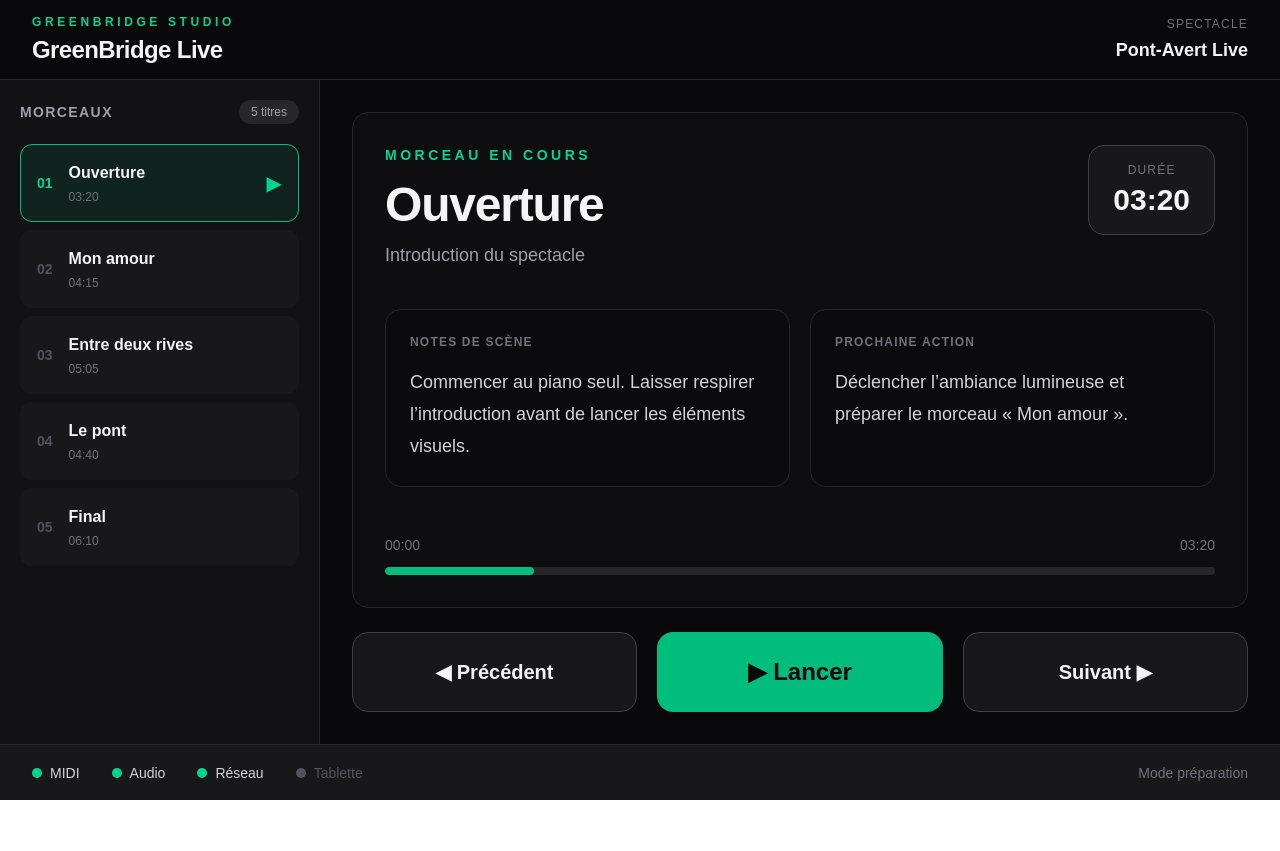
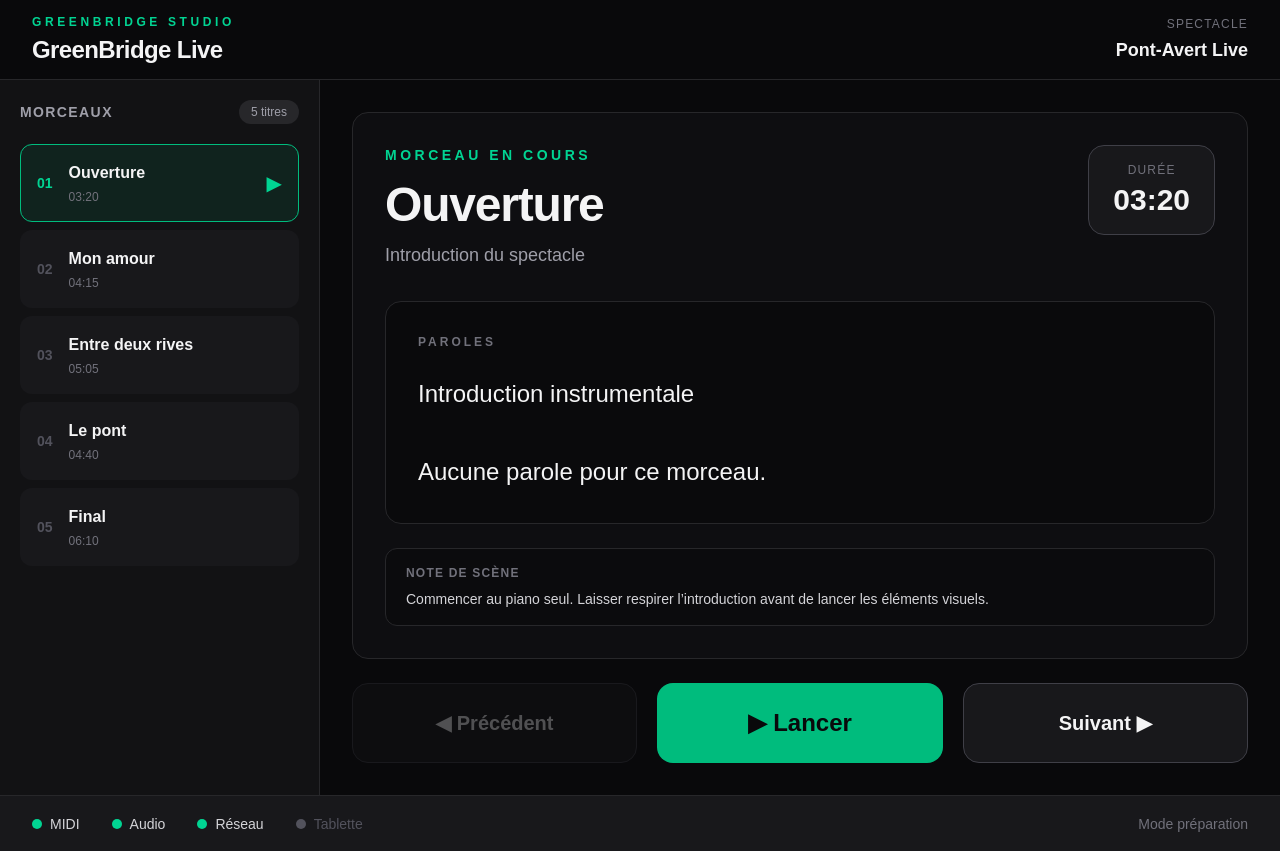
Before and after one commit to greenbridgestudio02/gb-live, a Next.js app: page / in a window 1280 px wide. Before the commit the page ends 800 px from the top, so only its background shows below. Built offline with nearby package versions, Linux system fonts and the light colour scheme.

Commit message:
Création du modèle de données du spectacle

```diff
--- a/app/components/Player.tsx
+++ b/app/components/Player.tsx
@@ -7,7 +7,7 @@ type PlayerProps = {
 export default function Player({ song }: PlayerProps) {
   return (
     <div className="flex flex-1 flex-col rounded-2xl border border-zinc-800 bg-zinc-900/40 p-8">
-      <div className="flex items-start justify-between">
+      <div className="flex items-start justify-between gap-8">
         <div>
           <p className="text-sm font-semibold uppercase tracking-[0.25em] text-emerald-400">
             Morceau en cours
@@ -33,37 +33,24 @@ export default function Player({ song }: PlayerProps) {
         </div>
       </div>
 
-      <div className="mt-10 grid grid-cols-2 gap-5">
-        <article className="rounded-2xl border border-zinc-800 bg-zinc-950/60 p-6">
-          <p className="text-xs font-semibold uppercase tracking-widest text-zinc-500">
-            Notes de scène
-          </p>
+      <section className="mt-8 flex-1 overflow-y-auto rounded-2xl border border-zinc-800 bg-zinc-950/70 p-8">
+        <p className="text-xs font-semibold uppercase tracking-[0.25em] text-zinc-500">
+          Paroles
+        </p>
 
-          <p className="mt-4 text-lg leading-8 text-zinc-300">
-            {song.stageNotes}
-          </p>
-        </article>
+        <div className="mt-6 whitespace-pre-line text-2xl font-medium leading-relaxed text-zinc-100">
+          {song.lyrics}
+        </div>
+      </section>
 
-        <article className="rounded-2xl border border-zinc-800 bg-zinc-950/60 p-6">
-          <p className="text-xs font-semibold uppercase tracking-widest text-zinc-500">
-            Prochaine action
-          </p>
+      <div className="mt-6 rounded-xl border border-zinc-800 bg-zinc-950/50 px-5 py-4">
+        <p className="text-xs font-semibold uppercase tracking-widest text-zinc-500">
+          Note de scène
+        </p>
 
-          <p className="mt-4 text-lg leading-8 text-zinc-300">
-            {song.nextAction}
-          </p>
-        </article>
-      </div>
-
-      <div className="mt-auto pt-10">
-        <div className="mb-3 flex justify-between text-sm text-zinc-500">
-          <span>00:00</span>
-          <span>{song.duration}</span>
-        </div>
-
-        <div className="h-2 overflow-hidden rounded-full bg-zinc-800">
-          <div className="h-full w-[18%] rounded-full bg-emerald-500" />
-        </div>
+        <p className="mt-2 text-sm text-zinc-300">
+          {song.stageNotes}
+        </p>
       </div>
     </div>
   );
--- a/app/components/SongList.tsx
+++ b/app/components/SongList.tsx
@@ -2,9 +2,15 @@ import type { Song } from "../../types/show";
 
 type SongListProps = {
   songs: Song[];
+  currentSongIndex: number;
+  onSelectSong: (index: number) => void;
 };
 
-export default function SongList({ songs }: SongListProps) {
+export default function SongList({
+  songs,
+  currentSongIndex,
+  onSelectSong,
+}: SongListProps) {
   return (
     <aside className="w-80 border-r border-zinc-800 bg-zinc-900/60 p-5">
       <div className="mb-5 flex items-center justify-between">
@@ -19,11 +25,13 @@ export default function SongList({ songs }: SongListProps) {
 
       <div className="space-y-2">
         {songs.map((song, index) => {
-          const actif = index === 0;
+          const actif = index === currentSongIndex;
 
           return (
             <button
               key={song.id}
+              type="button"
+              onClick={() => onSelectSong(index)}
               className={`flex w-full items-center gap-4 rounded-xl border p-4 text-left transition ${
                 actif
                   ? "border-emerald-500 bg-emerald-500/10"
--- a/app/components/Transport.tsx
+++ b/app/components/Transport.tsx
@@ -1,15 +1,43 @@
-export default function Transport() {
+type TransportProps = {
+  currentSongIndex: number;
+  totalSongs: number;
+  onPrevious: () => void;
+  onNext: () => void;
+};
+
+export default function Transport({
+  currentSongIndex,
+  totalSongs,
+  onPrevious,
+  onNext,
+}: TransportProps) {
+  const isFirstSong = currentSongIndex === 0;
+  const isLastSong = currentSongIndex === totalSongs - 1;
+
   return (
     <div className="mt-6 grid grid-cols-3 gap-5">
-      <button className="rounded-2xl border border-zinc-700 bg-zinc-900 px-8 py-6 text-xl font-semibold transition hover:bg-zinc-800">
+      <button
+        type="button"
+        onClick={onPrevious}
+        disabled={isFirstSong}
+        className="rounded-2xl border border-zinc-700 bg-zinc-900 px-8 py-6 text-xl font-semibold transition hover:bg-zinc-800 disabled:cursor-not-allowed disabled:opacity-30 disabled:hover:bg-zinc-900"
+      >
         ◀ Précédent
       </button>
 
-      <button className="rounded-2xl bg-emerald-500 px-8 py-6 text-2xl font-bold text-zinc-950 transition hover:bg-emerald-400">
+      <button
+        type="button"
+        className="rounded-2xl bg-emerald-500 px-8 py-6 text-2xl font-bold text-zinc-950 transition hover:bg-emerald-400"
+      >
         ▶ Lancer
       </button>
 
-      <button className="rounded-2xl border border-zinc-700 bg-zinc-900 px-8 py-6 text-xl font-semibold transition hover:bg-zinc-800">
+      <button
+        type="button"
+        onClick={onNext}
+        disabled={isLastSong}
+        className="rounded-2xl border border-zinc-700 bg-zinc-900 px-8 py-6 text-xl font-semibold transition hover:bg-zinc-800 disabled:cursor-not-allowed disabled:opacity-30 disabled:hover:bg-zinc-900"
+      >
         Suivant ▶
       </button>
     </div>
--- a/app/page.tsx
+++ b/app/page.tsx
@@ -1,3 +1,7 @@
+"use client";
+
+import { useState } from "react";
+
 import Header from "./components/Header";
 import Player from "./components/Player";
 import SongList from "./components/SongList";
@@ -6,18 +10,42 @@ import Transport from "./components/Transport";
 import { show } from "../data/show";
 
 export default function Home() {
-  const currentSong = show.songs[0];
+  const [currentSongIndex, setCurrentSongIndex] = useState(0);
+
+  const currentSong = show.songs[currentSongIndex];
+
+  function goToPreviousSong() {
+    setCurrentSongIndex((currentIndex) =>
+      Math.max(currentIndex - 1, 0)
+    );
+  }
+
+  function goToNextSong() {
+    setCurrentSongIndex((currentIndex) =>
+      Math.min(currentIndex + 1, show.songs.length - 1)
+    );
+  }
 
   return (
     <main className="flex min-h-screen flex-col bg-zinc-950 text-zinc-100">
       <Header />
 
       <div className="flex flex-1">
-        <SongList songs={show.songs} />
+        <SongList
+          songs={show.songs}
+          currentSongIndex={currentSongIndex}
+          onSelectSong={setCurrentSongIndex}
+        />
 
         <section className="flex flex-1 flex-col p-8">
           <Player song={currentSong} />
-          <Transport />
+
+          <Transport
+            currentSongIndex={currentSongIndex}
+            totalSongs={show.songs.length}
+            onPrevious={goToPreviousSong}
+            onNext={goToNextSong}
+          />
         </section>
       </div>
 
--- a/data/show.ts
+++ b/data/show.ts
@@ -13,7 +13,10 @@ export const show: Show = {
       stageNotes:
         "Commencer au piano seul. Laisser respirer l’introduction avant de lancer les éléments visuels.",
       nextAction:
-        "Déclencher l’ambiance lumineuse et préparer le morceau « Mon amour ».",
+        "Préparer le morceau « Mon amour ».",
+      lyrics: `Introduction instrumentale
+
+Aucune parole pour ce morceau.`,
     },
     {
       id: "mon-amour",
@@ -24,6 +27,13 @@ export const show: Show = {
         "Vérifier le niveau du micro avant l’entrée de la voix.",
       nextAction:
         "Préparer la transition vers « Entre deux rives ».",
+      lyrics: `Couplet 1
+
+Paroles provisoires du morceau « Mon amour ».
+
+Refrain
+
+Texte à remplacer par les paroles définitives.`,
     },
     {
       id: "entre-deux-rives",
@@ -33,7 +43,14 @@ export const show: Show = {
       stageNotes:
         "Laisser davantage d’espace entre les phrases musicales.",
       nextAction:
-        "Préparer l’ambiance du morceau « Le pont ».",
+        "Préparer le morceau « Le pont ».",
+      lyrics: `Couplet 1
+
+Paroles provisoires du morceau « Entre deux rives ».
+
+Refrain
+
+Texte à remplacer par les paroles définitives.`,
     },
     {
       id: "le-pont",
@@ -44,6 +61,13 @@ export const show: Show = {
         "Accentuer progressivement la dynamique.",
       nextAction:
         "Préparer le final du spectacle.",
+      lyrics: `Couplet 1
+
+Paroles provisoires du morceau « Le pont ».
+
+Refrain
+
+Texte à remplacer par les paroles définitives.`,
     },
     {
       id: "final",
@@ -54,6 +78,9 @@ export const show: Show = {
         "Prendre le temps de laisser retomber la dernière note.",
       nextAction:
         "Fin du spectacle.",
+      lyrics: `Final du spectacle
+
+Paroles provisoires à remplacer par le texte définitif.`,
     },
   ],
 };
--- a/types/show.ts
+++ b/types/show.ts
@@ -5,6 +5,7 @@ export type Song = {
   description: string;
   stageNotes: string;
   nextAction: string;
+  lyrics: string;
 };
 
 export type Show = {
```
